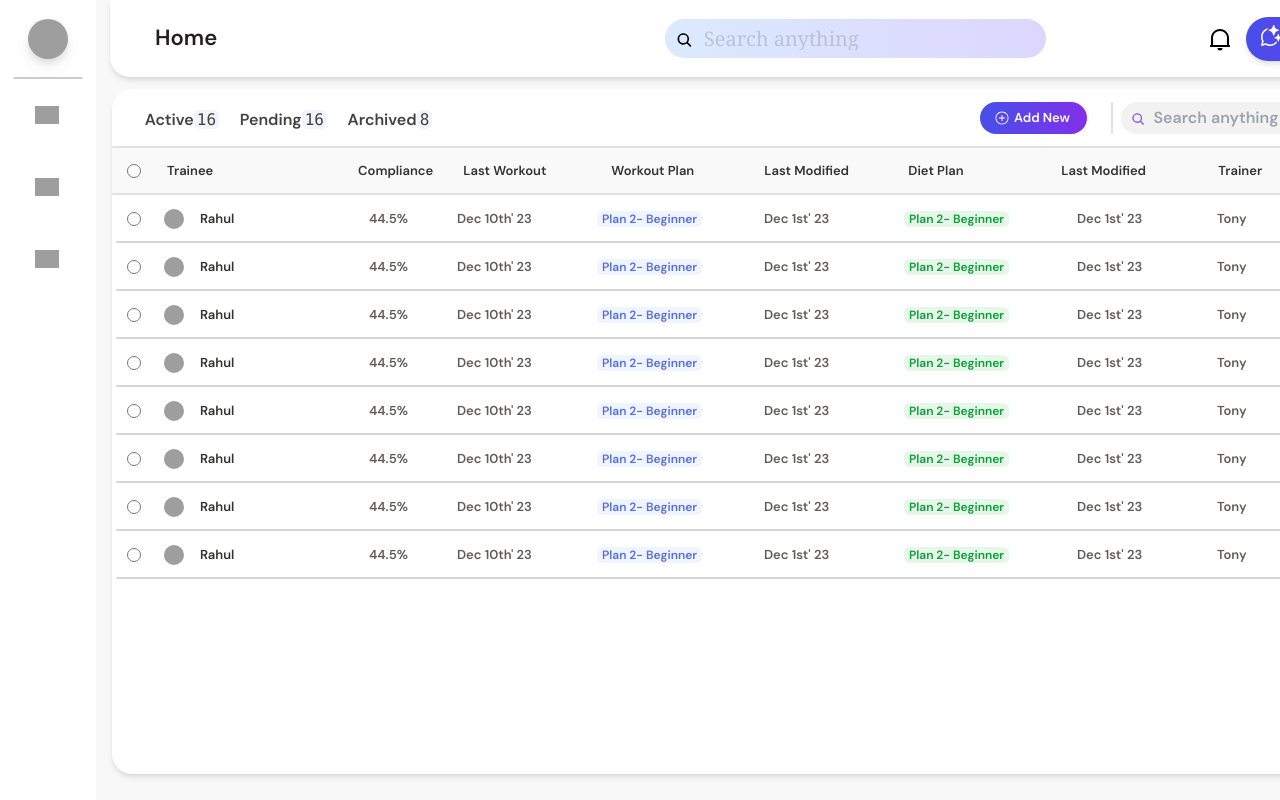
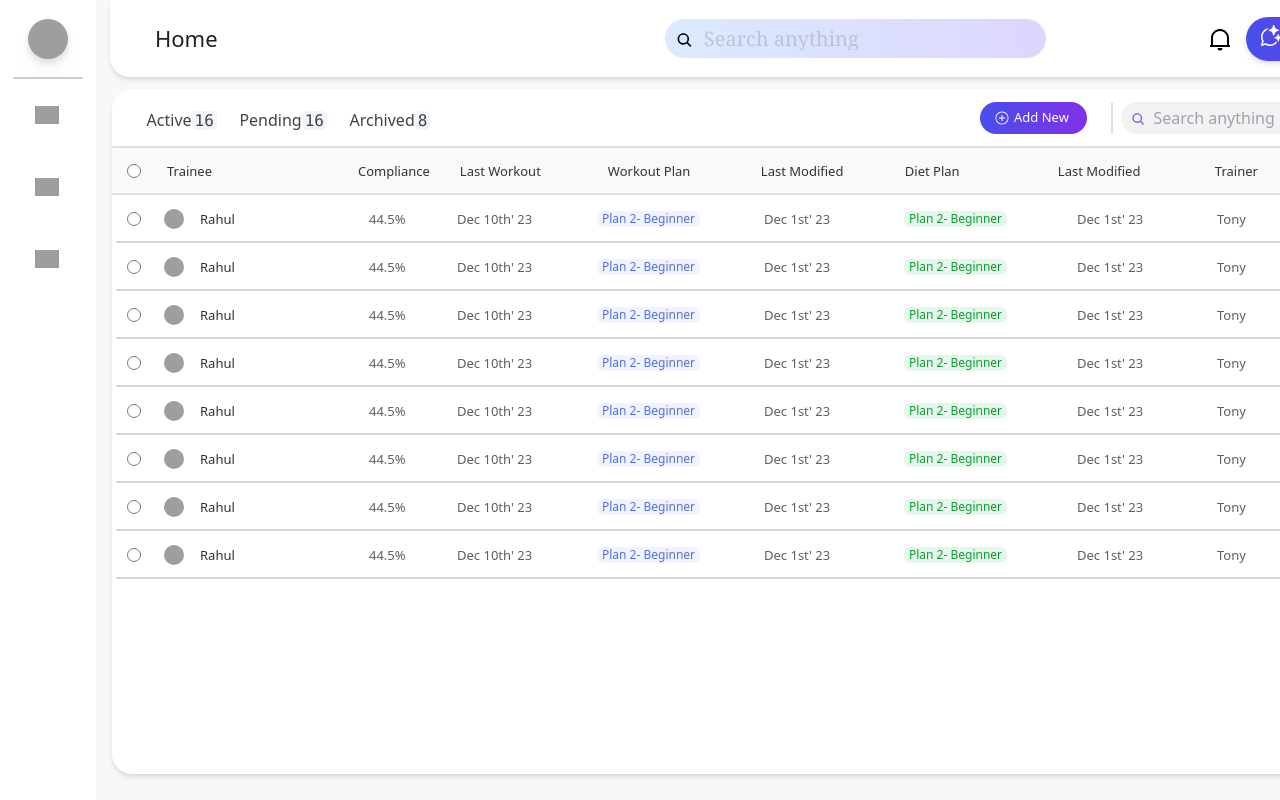
Before and after one commit to girirajShekhawat/SpurFit_assignment, a React (Vite) app: page / in a window 1280 px wide. Shown: the top 800 px of the page. Built offline with nearby package versions, Linux system fonts and the light colour scheme; grey boxes are pictures that could not be loaded; some icons are missing.

Commit message:
font changed

```diff
--- a/tailwind.config.js
+++ b/tailwind.config.js
@@ -11,7 +11,7 @@ export default {
       buttonColorS:'#8330E9',
      },
      fontFamily: {
-      sans: ['DM Sans' ]
+      'sans-serif': ['DM Sans' ]
      }
     },
   },
```
